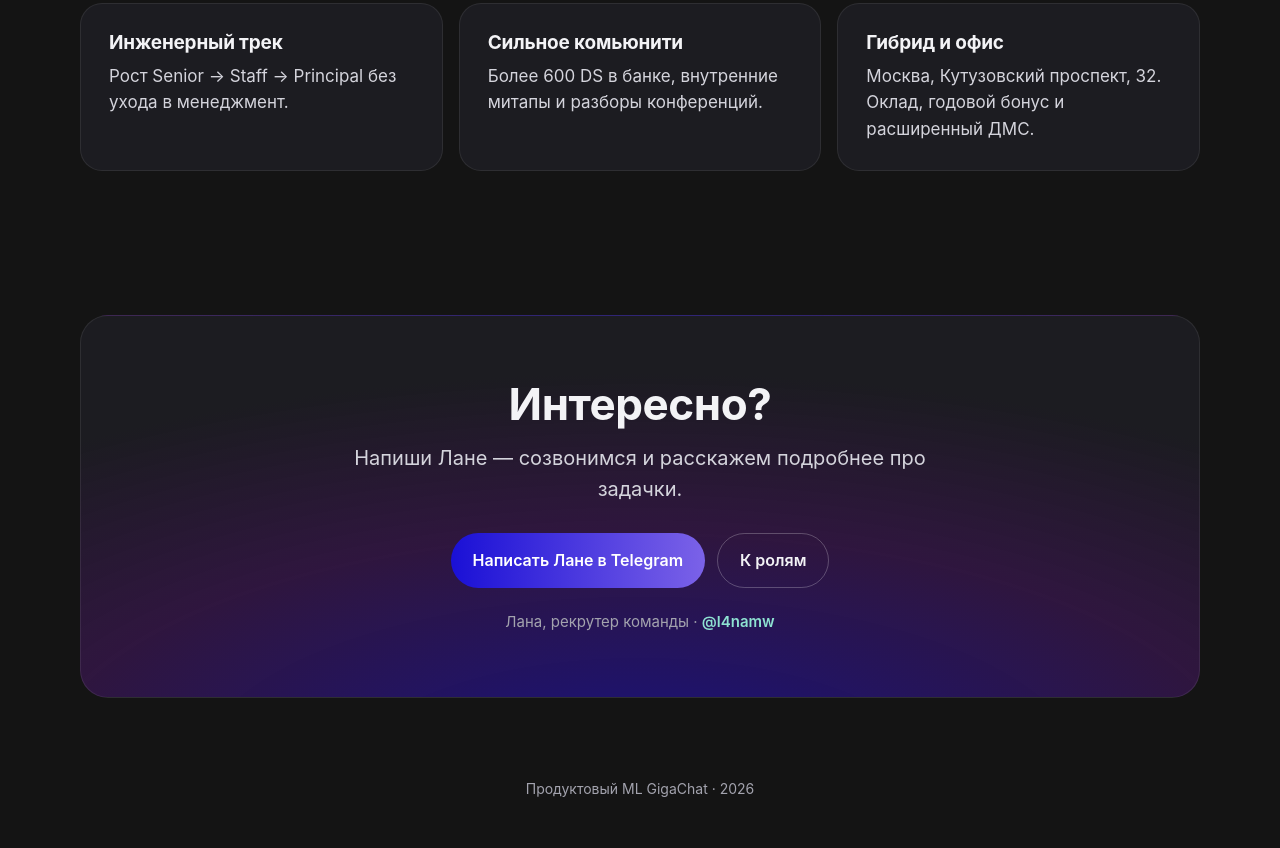
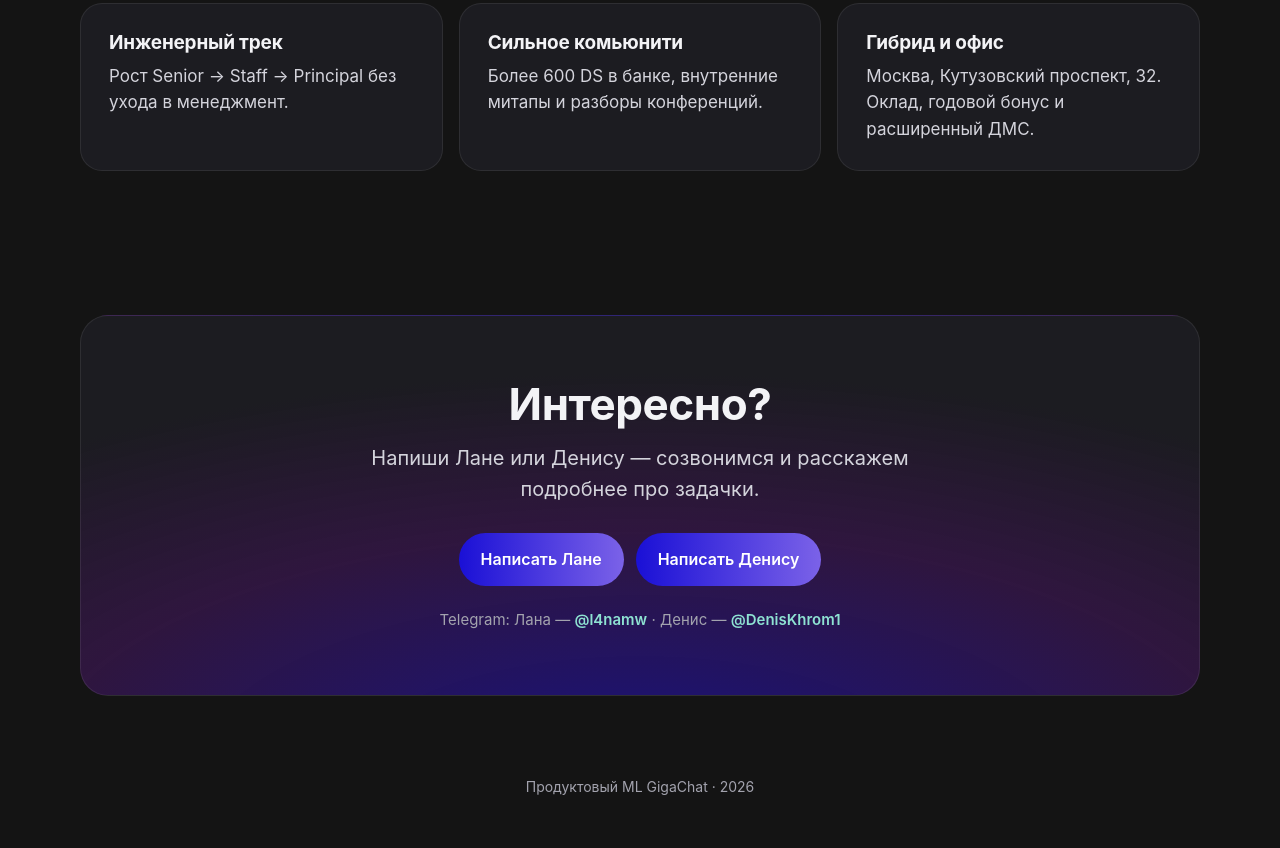
Before and after one commit to savushkinnm/gigachat-team, a plain HTML site: page index.html in a window 1280 px wide. Shown: the part 5457-6305 px from the top of the page. Drawn offline with Linux system fonts and the light colour scheme.

Commit message:
Контакты Ланы и Дениса в финальном блоке
Co-authored-by: Cursor <cursoragent@cursor.com>

```diff
--- a/index.html
+++ b/index.html
@@ -331,12 +331,12 @@
   <div class="wrap">
     <div class="cta">
       <h2>Интересно?</h2>
-      <p>Напиши Лане — созвонимся и расскажем подробнее про задачки.</p>
+      <p>Напиши Лане или Денису — созвонимся и расскажем подробнее про задачки.</p>
       <div class="btns">
-        <a class="btn btn-primary" href="https://t.me/l4namw" target="_blank" rel="noopener">Написать Лане в Telegram</a>
-        <a class="btn btn-ghost" href="#roles">К ролям</a>
+        <a class="btn btn-primary" href="https://t.me/l4namw" target="_blank" rel="noopener">Написать Лане</a>
+        <a class="btn btn-primary" href="https://t.me/DenisKhrom1" target="_blank" rel="noopener">Написать Денису</a>
       </div>
-      <p class="contact">Лана, рекрутер команды · <a href="https://t.me/l4namw" target="_blank" rel="noopener">@l4namw</a></p>
+      <p class="contact">Telegram: Лана — <a href="https://t.me/l4namw" target="_blank" rel="noopener">@l4namw</a> · Денис — <a href="https://t.me/DenisKhrom1" target="_blank" rel="noopener">@DenisKhrom1</a></p>
     </div>
   </div>
 </section>
```
